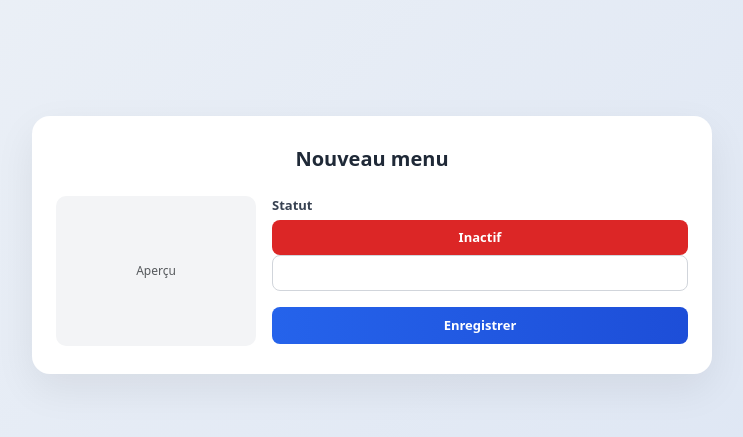
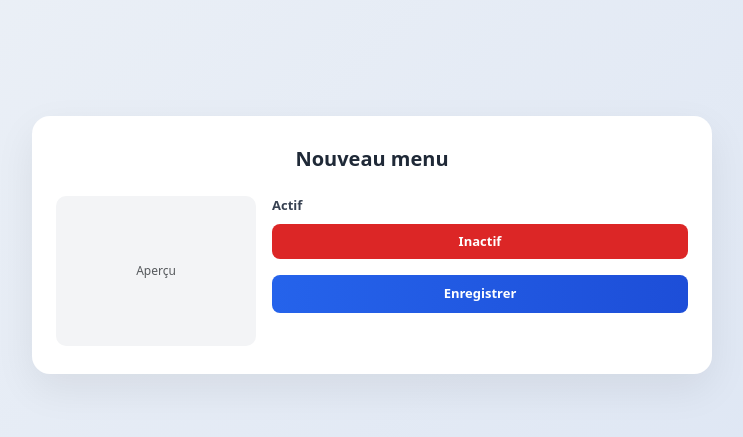
Before and after one commit to mixrafynha/vitegourmand, a Symfony app: template templates/admin/menu/new.html.twig in a window 1280 px wide. Shown: the part 155-592 px from the top of the page, without its empty margins (268-1011 px from the left). Run offline with Twig, Linux system fonts and the light colour scheme; the template is opened without the code that fills it, so the values that code supplies are empty; form fields are guessed from the names that the template uses; some libraries are stand-ins or nearby versions.

Commit message:
Update new.html.twig

```diff
--- a/templates/admin/menu/new.html.twig
+++ b/templates/admin/menu/new.html.twig
@@ -57,7 +57,7 @@
             box-shadow: 0 0 0 0.15rem rgba(37, 99, 235, 0.25);
         }
 
-        /* Bouton toggle Actif */
+        /* Toggle Actif */
         .btn-toggle {
             width: 100%;
             border-radius: 8px;
@@ -66,16 +66,15 @@
             font-weight: 600;
             border: none;
             transition: all 0.2s ease;
+            color: white;
         }
 
         .btn-actif {
             background-color: #16a34a;
-            color: white;
         }
 
         .btn-inactif {
             background-color: #dc2626;
-            color: white;
         }
 
         .btn-toggle:active {
@@ -116,6 +115,7 @@
             object-fit: cover;
         }
 
+        /* MOBILE */
         @media (max-width: 768px) {
 
             body {
@@ -167,25 +167,30 @@
 
                     {{ form_start(form) }}
 
+                        {# Tous les champs sauf actif #}
                         {% for field in form %}
                             {% if field.vars.name != 'actif' %}
                                 <div class="mb-3">
                                     {{ form_label(field) }}
-                                    {{ form_widget(field, {
-                                        attr: { class: 'form-control' }
-                                    }) }}
+                                    {{ form_widget(field, { attr: { class: 'form-control' } }) }}
                                     {{ form_errors(field) }}
                                 </div>
                             {% endif %}
                         {% endfor %}
 
-                        <!-- Bouton Actif -->
+                        {# Champ Actif personnalisé #}
                         <div class="mb-3">
-                            <label>Statut</label>
-                            <button type="button" id="toggleActif" class="btn-toggle btn-inactif">
-                                Inactif
+                            {{ form_label(form.actif) }}
+
+                            <div class="d-none">
+                                {{ form_widget(form.actif) }}
+                            </div>
+
+                            <button type="button"
+                                    id="toggleActif"
+                                    class="btn-toggle {{ form.actif.vars.value ? 'btn-actif' : 'btn-inactif' }}">
+                                {{ form.actif.vars.value ? 'Actif' : 'Inactif' }}
                             </button>
-                            {{ form_widget(form.actif, { attr: { type: 'hidden', id: 'inputActif' } }) }}
                         </div>
 
                         <button type="submit" class="btn-submit">
@@ -223,27 +228,28 @@ document.addEventListener("DOMContentLoaded", function () {
         });
     }
 
-    // Toggle Actif
+    // Toggle Actif sécurisé
     const toggleBtn = document.getElementById("toggleActif");
-    const inputActif = document.getElementById("inputActif");
+    const checkbox = document.querySelector('input[name$="[actif]"]');
 
-    let actif = false;
+    if (toggleBtn && checkbox) {
 
         toggleBtn.addEventListener("click", function () {
-        actif = !actif;
 
-        if (actif) {
+            checkbox.checked = !checkbox.checked;
+
+            if (checkbox.checked) {
                 toggleBtn.classList.remove("btn-inactif");
                 toggleBtn.classList.add("btn-actif");
                 toggleBtn.textContent = "Actif";
-            inputActif.value = 1;
             } else {
                 toggleBtn.classList.remove("btn-actif");
                 toggleBtn.classList.add("btn-inactif");
                 toggleBtn.textContent = "Inactif";
-            inputActif.value = 0;
             }
         });
+    }
+
 });
 </script>
 
```
Lines whose indentation alone changed are shown as unchanged.
